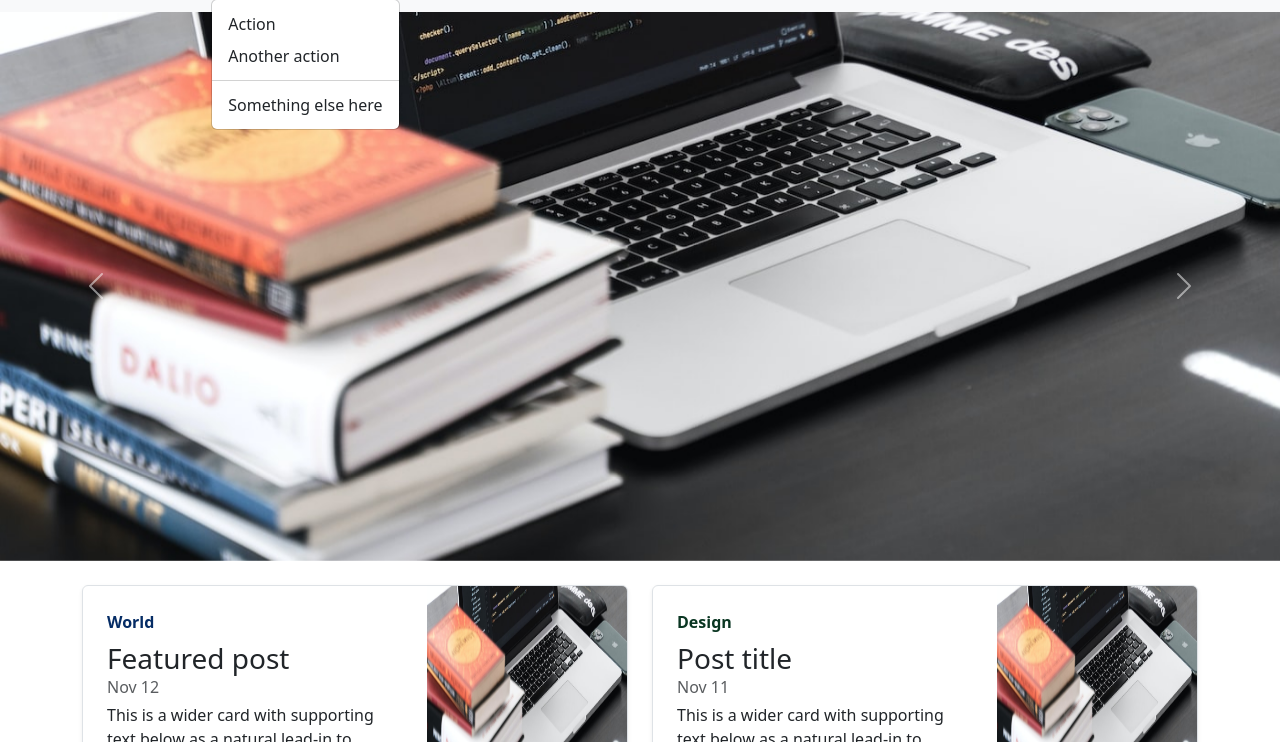
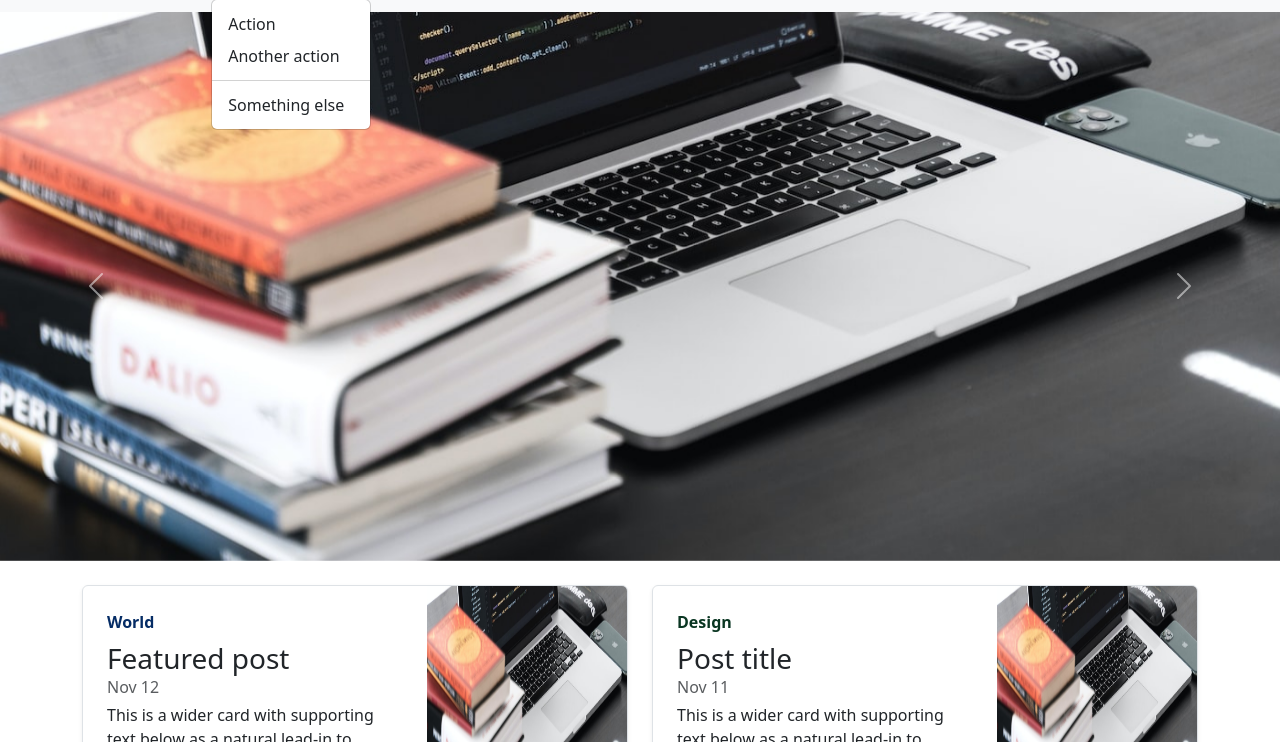
Before and after one commit to iamshamimimran/bootstrap, a plain HTML site: page Bootstarp/index.html in a window 1280 px wide. Both pictures are taken after a click on the button "Dropdown". Shown: the part 58-800 px from the top of the page. Drawn offline with nearby package versions, Linux system fonts and the light colour scheme.

Commit message:
Changes in index dropdown

```diff
--- a/Bootstarp/index.html
+++ b/Bootstarp/index.html
@@ -43,7 +43,7 @@
                                 <li>
                                     <hr class="dropdown-divider">
                                 </li>
-                                <li><a class="dropdown-item" href="#">Something else here</a></li>
+                                <li><a class="dropdown-item" href="#">Something else</a></li>
                             </ul>
                         </li>
                         <li class="nav-item">
```
